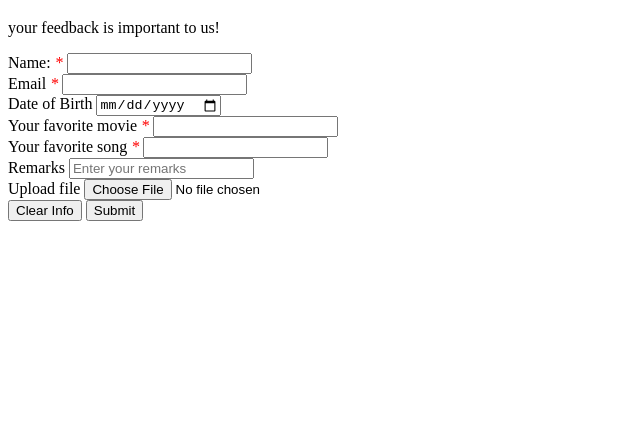
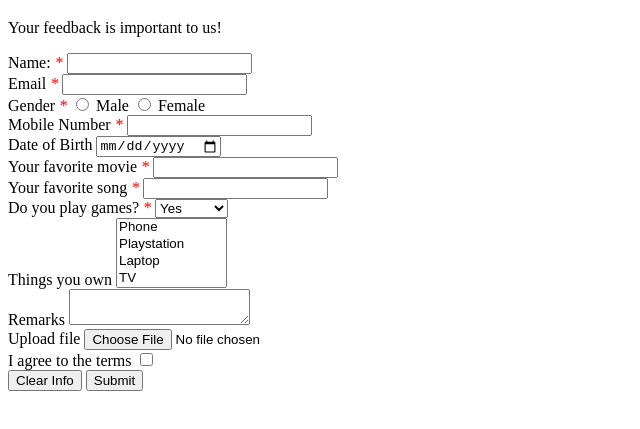
Before and after one commit to anand3294s/AwesomeWeb, a plain HTML site: page moviebuff-index.html in a window 1280 px wide. Shown: the part 61-490 px from the top of the page, without its empty margins (0-640 px from the left). Drawn offline with Linux system fonts and the light colour scheme.

Commit message:
Added a few more fields

```diff
--- a/moviebuff-index.html
+++ b/moviebuff-index.html
@@ -16,7 +16,7 @@
   </head>
   <body>
     <h1>Please provide your inputs on the folow!</h1>
-    <p>your feedback is important to us!</p>
+    <p>Your feedback is important to us!</p>
     <form action="moviebuff-success.html">
       <div>
         <label for="username-id">Name:</label>
@@ -33,6 +33,25 @@
           id="email-id"
           required
           maxlength="20"
+        />
+      </div>
+      <div>
+        <label for="">Gender</label>
+        <label id="mandatory-tag">*</label>
+        <input type="radio" name="gender" value="male" id="male" required />
+        <label for="">Male</label>
+        <input type="radio" name="gender" value="female" id="female" />
+        <label for="">Female</label>
+      </div>
+
+      <div>
+        <label for="mobilenumber-id">Mobile Number</label>
+        <label id="mandatory-tag">*</label>
+        <input
+          type="tel"
+          name="mobilenumber"
+          id="mobilenumber-id"
+          pattern="[0-9]{10}"
         />
       </div>
 
@@ -55,14 +74,32 @@
         <label id="mandatory-tag">*</label>
         <input type="text" class="fav-song" />
       </div>
+
       <div>
-        <label for="remarks-id">Remarks</label>
-        <input
-          type="text"
-          name="remarks"
-          id="remarks-id"
-          placeholder="Enter your remarks"
-        />
+        <label for="playgames">Do you play games?</label>
+        <label id="mandatory-tag">*</label>
+        <select name="playgames" id="playgames" required>
+          <option value="Yes">Yes</option>
+          <option value="No">No</option>
+          <option value="want">I want to</option>
+        </select>
+      </div>
+
+      <div>
+        <label for="things-own">Things you own</label>
+        <select name="things-own" id="things-own" multiple>
+          <option value="Phone">Phone</option>
+          <option value="Playstation">Playstation</option>
+          <option value="laptop">Laptop</option>
+          <option value="tv">TV</option>
+          <option value="fridge">Fridge</option>
+          <option value="washing-machine">Washing Machine</option>
+        </select>
+      </div>
+
+      <div>
+        <label for="enter-remakrs-id">Remarks</label>
+        <textarea name="enter-remakrs" id="enter-remakrs-id"></textarea>
       </div>
 
       <div>
@@ -70,8 +107,13 @@
         <input type="file" name="upload-file" id="upload-file-id" />
       </div>
 
+      <div>
+        <label for="agree-terms">I agree to the terms</label>
+        <label id="mandatory-tag"></label>
+        <input type="checkbox" name="agree-terms" id="agree-terms" required />
+      </div>
+
       <button type="reset">Clear Info</button>
-
       <button type="submit">Submit</button>
     </form>
   </body>
```
Also changed, not shown: ImagesPack/reset.png (added), ImagesPack/submit.png (added).
